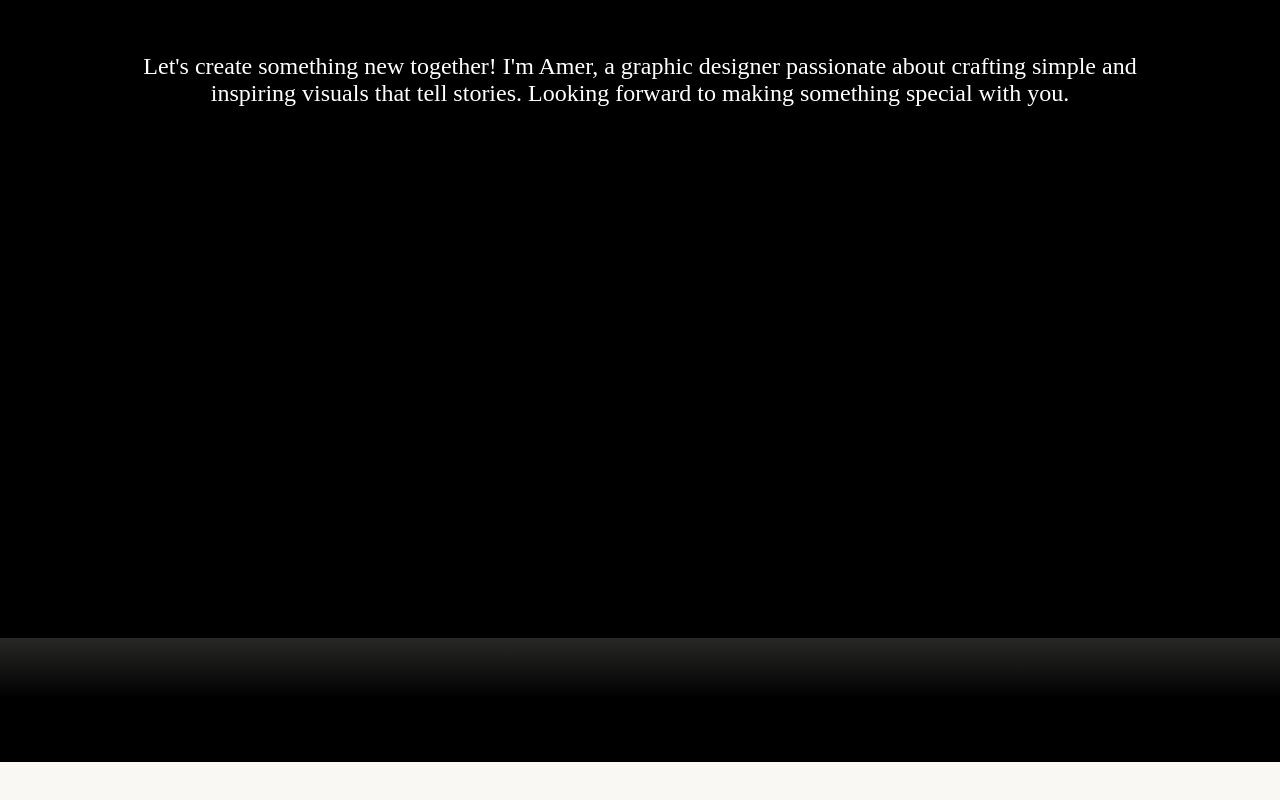
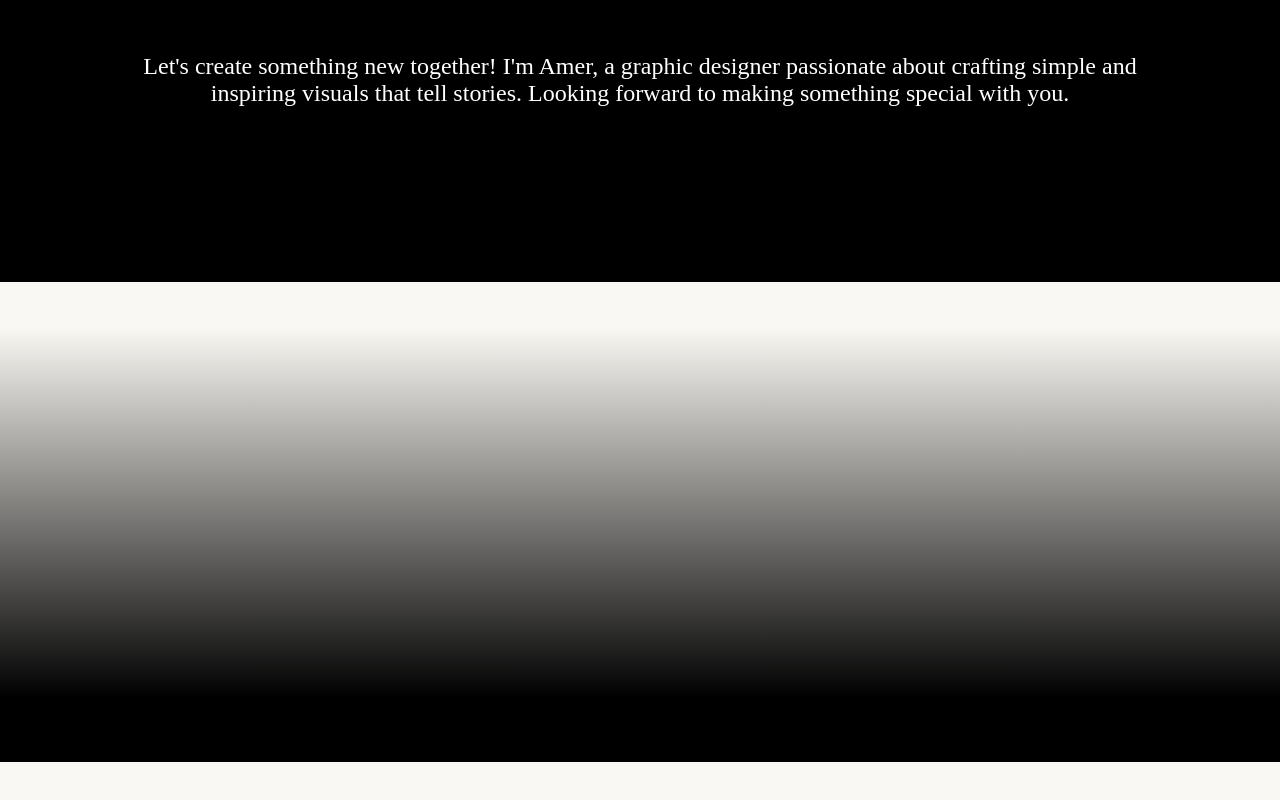
Before and after one commit to AbdulazizAssainar/website-jcn9, a website: page pages/mobile/index.html in a window 1280 px wide. Shown: the part 518-1318 px from the top of the page. Before the commit the page ends 1156 px from the top, so only its background shows below. Drawn offline with Linux system fonts and the light colour scheme; a web font is replaced by a local one.

Commit message:
'commit'

```diff
--- a/pages/mobile/index.html
+++ b/pages/mobile/index.html
@@ -14,8 +14,8 @@
             </div>
         </div>
         <div class="body">
-            <div class="container bblack">
-            </div>
+            <div class="container"></div>
+            <div class="container"></div>
         </div>
     </body>
 </html>
--- a/pages/style/mobile.css
+++ b/pages/style/mobile.css
@@ -10,12 +10,12 @@ body {
     font-family: 'Century';
     background-color: #faf8f3;
     font-size: x-large;
-    color: white;
 }
 
 .header {
     height: 100%;
     width: 100%;
+    color: white;
     background-color: black;
 }
 
--- a/pages/style/shorts.css
+++ b/pages/style/shorts.css
@@ -37,7 +37,3 @@
 img {
     max-width: 100%;
 }
-
-.bblack {
-    background-color: black;
-}
```
